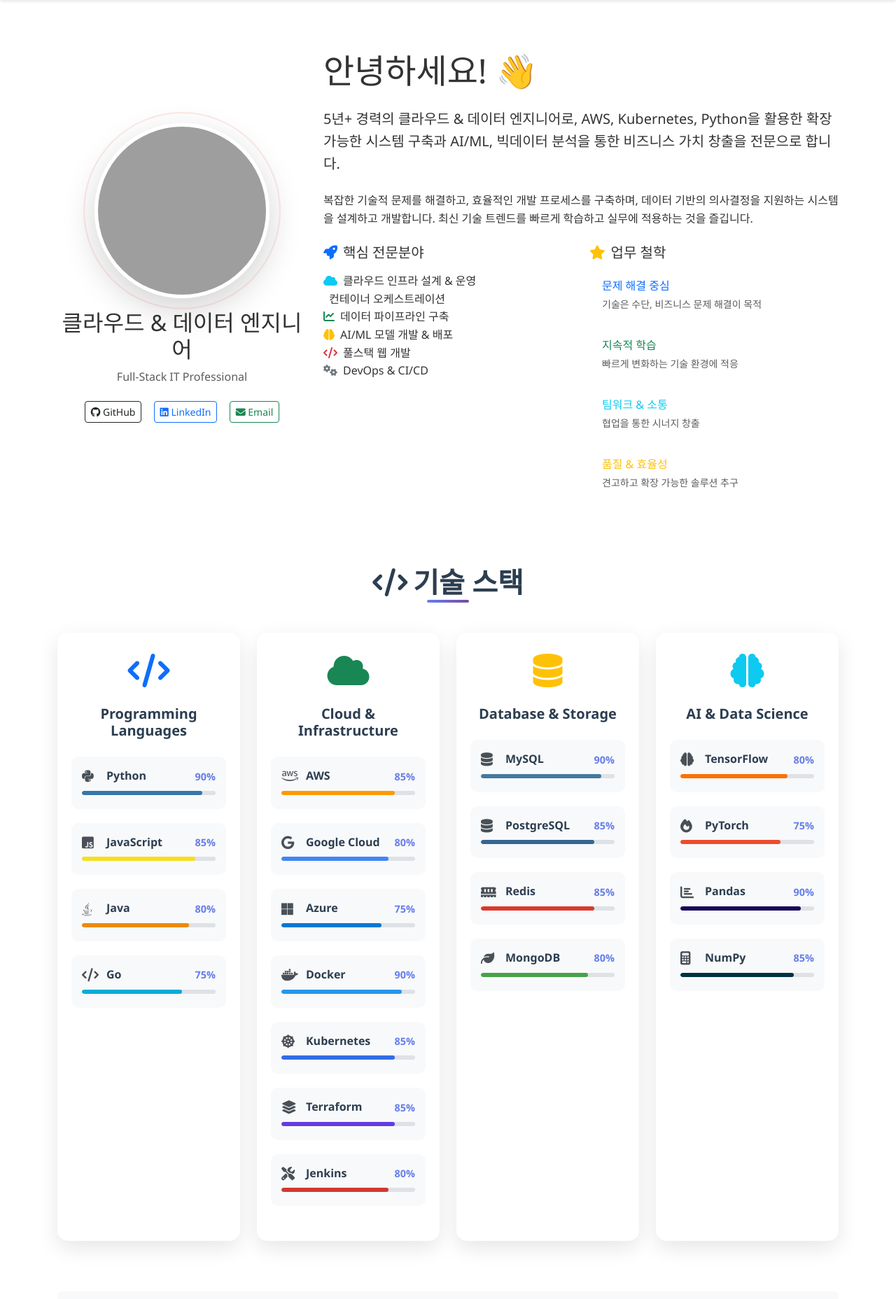
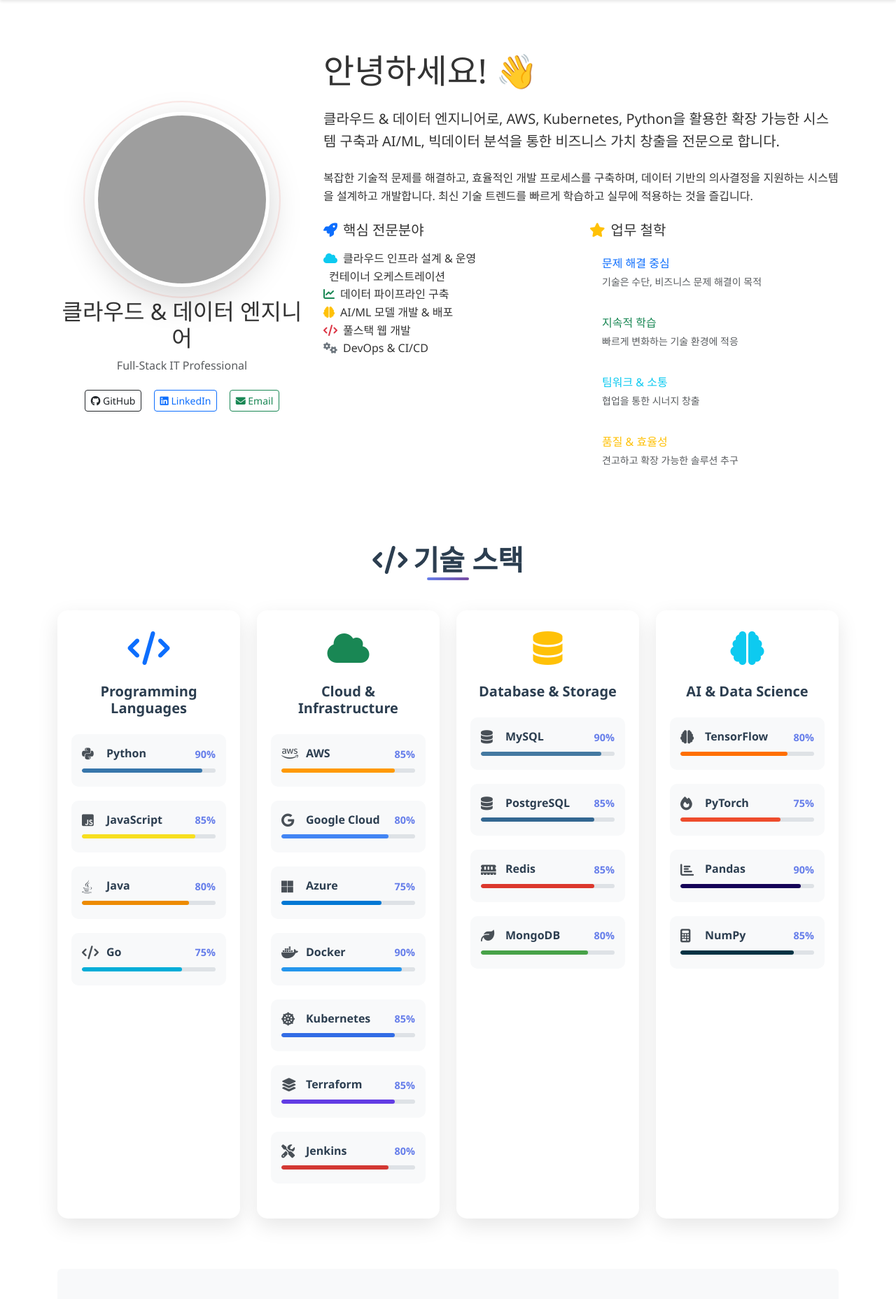
Before and after one commit to byungju-oh/podo, a Flask app: page /about in a window 1280 px wide. Shown: the part 64-1920 px from the top of the page at 70% size. Run offline with Flask 3, Linux system fonts and the light colour scheme; data comes from the database, SQL or seed files in the repository; data that the repository does not hold is empty; some libraries are stand-ins or nearby versions; grey boxes are pictures that could not be loaded.

Commit message:
내용수정중

```diff
--- a/was/templates/about.html
+++ b/was/templates/about.html
@@ -33,7 +33,7 @@
             <div class="col-lg-8">
                 <h1 class="display-5 mb-4">안녕하세요! 👋</h1>
                 <p class="lead mb-4">
-                    <strong>5년+ 경력의 클라우드 & 데이터 엔지니어</strong>로,
+                    <strong> 클라우드 & 데이터 엔지니어</strong>로,
                     <strong>AWS, Kubernetes, Python</strong>을 활용한 확장 가능한 시스템 구축과
                     <strong>AI/ML, 빅데이터 분석</strong>을 통한 비즈니스 가치 창출을 전문으로 합니다.
                 </p>
```
